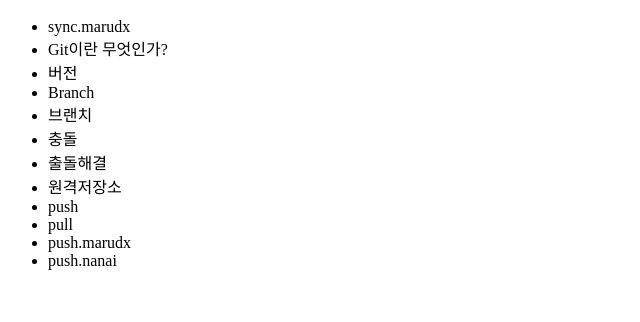
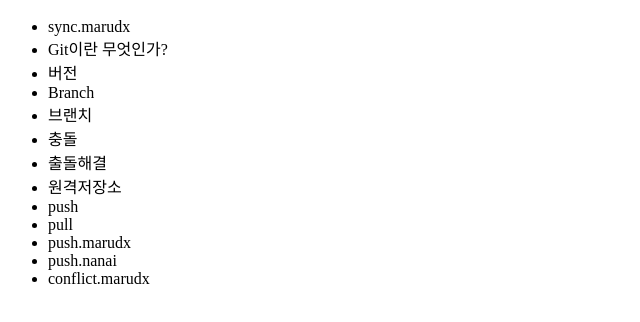
Before and after one commit to marudx/opentutorials_git_marudx, a plain HTML site: page index.html in a window 1280 px wide. Shown: the part 48-370 px from the top of the page, without its empty margins (0-640 px from the left). Drawn offline with Linux system fonts and the light colour scheme.

Commit message:
add conflict.marudx

```diff
--- a/index.html
+++ b/index.html
@@ -20,6 +20,7 @@
 			<li>pull</li>
 			<li>push.marudx</li>
 			<li>push.nanai</li>
+			<li>conflict.marudx</li>
 		</ul>
 	</body>
 </html>
```
